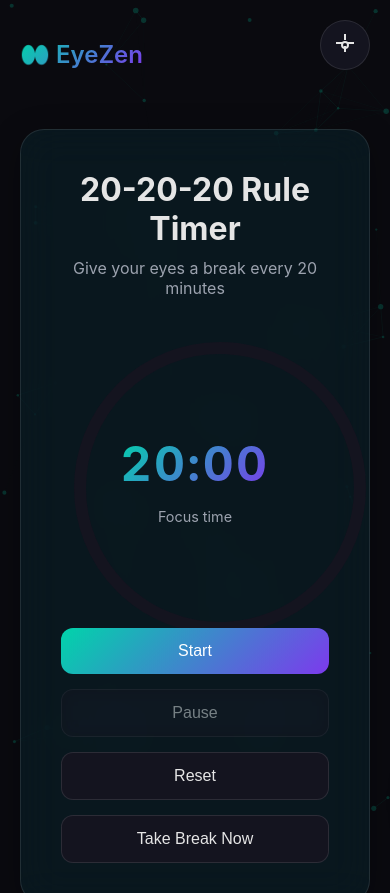
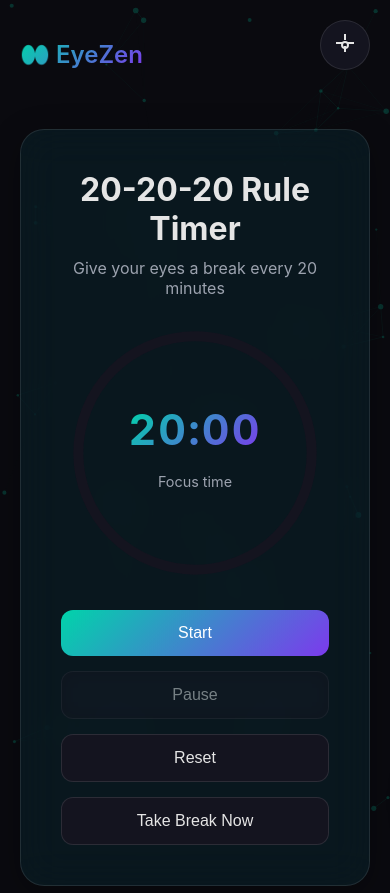
Before and after one commit to MoeezIO/eyezen-timer, a plain HTML site: page index.html in a window 390 px wide. Shown: the top 893 px of the page. Drawn offline with Linux system fonts and the light colour scheme.

Commit message:
Update index.html

```diff
--- a/index.html
+++ b/index.html
@@ -161,17 +161,30 @@
             width: 300px;
             height: 300px;
             margin: 40px auto;
+            flex-shrink: 0;
+        }
+
+        .timer-container svg {
+            position: absolute;
+            top: 0;
+            left: 0;
+            width: 100%;
+            height: 100%;
+            display: block;
         }
 
         .timer-display {
             position: absolute;
             top: 50%;
             left: 50%;
-            transform: translate(-50%, -50%);
+            transform: translate(-50%, calc(-50% - 0.55em));
             font-size: 4rem;
             font-weight: 700;
             font-variant-numeric: tabular-nums;
             letter-spacing: 0.05em;
+            line-height: 1;
+            text-align: center;
+            white-space: nowrap;
             background: linear-gradient(135deg, var(--accent-mint), var(--accent-purple));
             -webkit-background-clip: text;
             -webkit-text-fill-color: transparent;
@@ -180,16 +193,18 @@
 
         .timer-label {
             position: absolute;
-            top: 60%;
+            top: 50%;
             left: 50%;
-            transform: translate(-50%, 0);
+            transform: translate(-50%, calc(-50% + 2.4em));
             font-size: 0.9rem;
             color: var(--text-secondary);
-            margin-top: 20px;
+            margin-top: 0;
+            white-space: nowrap;
         }
 
         .progress-ring {
             transform: rotate(-90deg);
+            transform-origin: center;
         }
 
         .progress-ring-circle {
@@ -1018,12 +1033,17 @@
             }
 
             .timer-container {
-                width: 250px;
-                height: 250px;
+                width: min(250px, 72vw);
+                height: min(250px, 72vw);
+                margin: 24px auto 32px;
             }
 
             .timer-display {
-                font-size: 3rem;
+                font-size: clamp(2rem, 11vw, 3rem);
+            }
+
+            .timer-label {
+                transform: translate(-50%, calc(-50% + 2em));
             }
 
             .stats-grid {
@@ -1032,6 +1052,7 @@
 
             .button-group {
                 flex-direction: column;
+                margin-top: 8px;
             }
 
             .btn {
@@ -1453,7 +1474,7 @@
             <p style="color: var(--text-secondary); margin-bottom: 30px;">Give your eyes a break every 20 minutes</p>
 
             <div class="timer-container">
-                <svg width="300" height="300">
+                <svg width="300" height="300" viewBox="0 0 300 300" aria-hidden="true">
                     <defs>
                         <linearGradient id="gradient" x1="0%" y1="0%" x2="100%" y2="100%">
                             <stop offset="0%" style="stop-color:#00d4aa;stop-opacity:1" />
```
